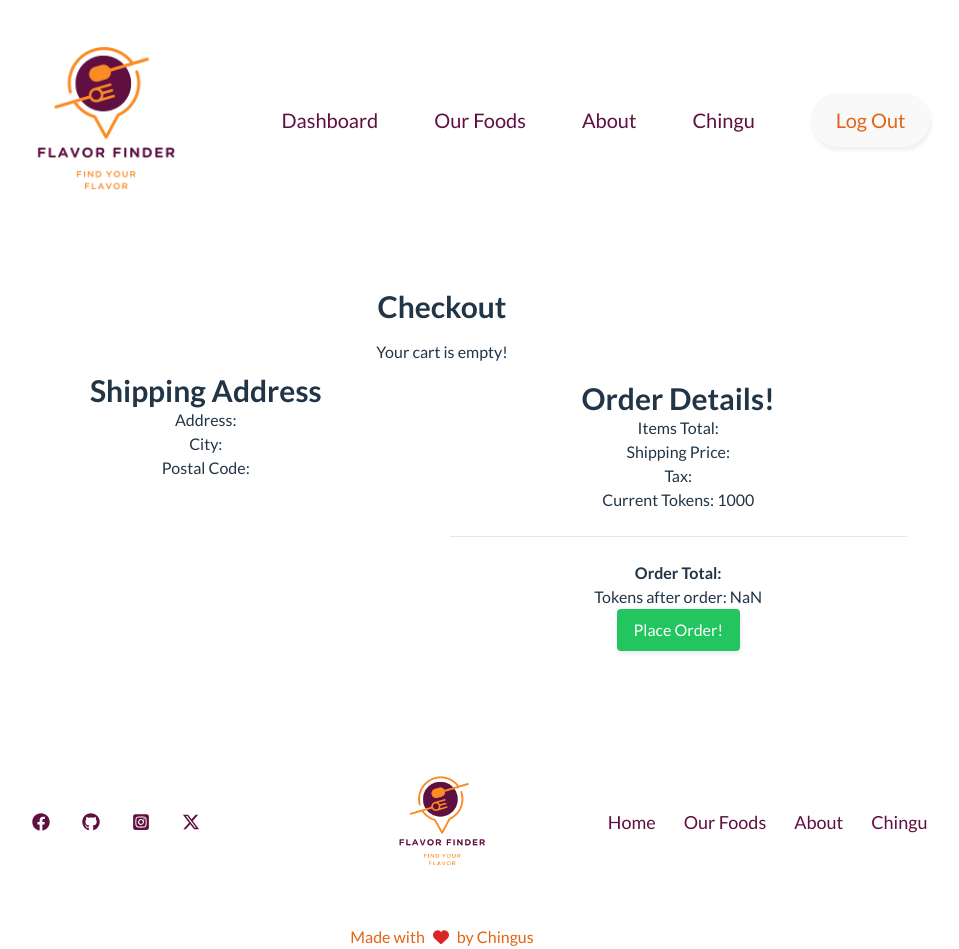
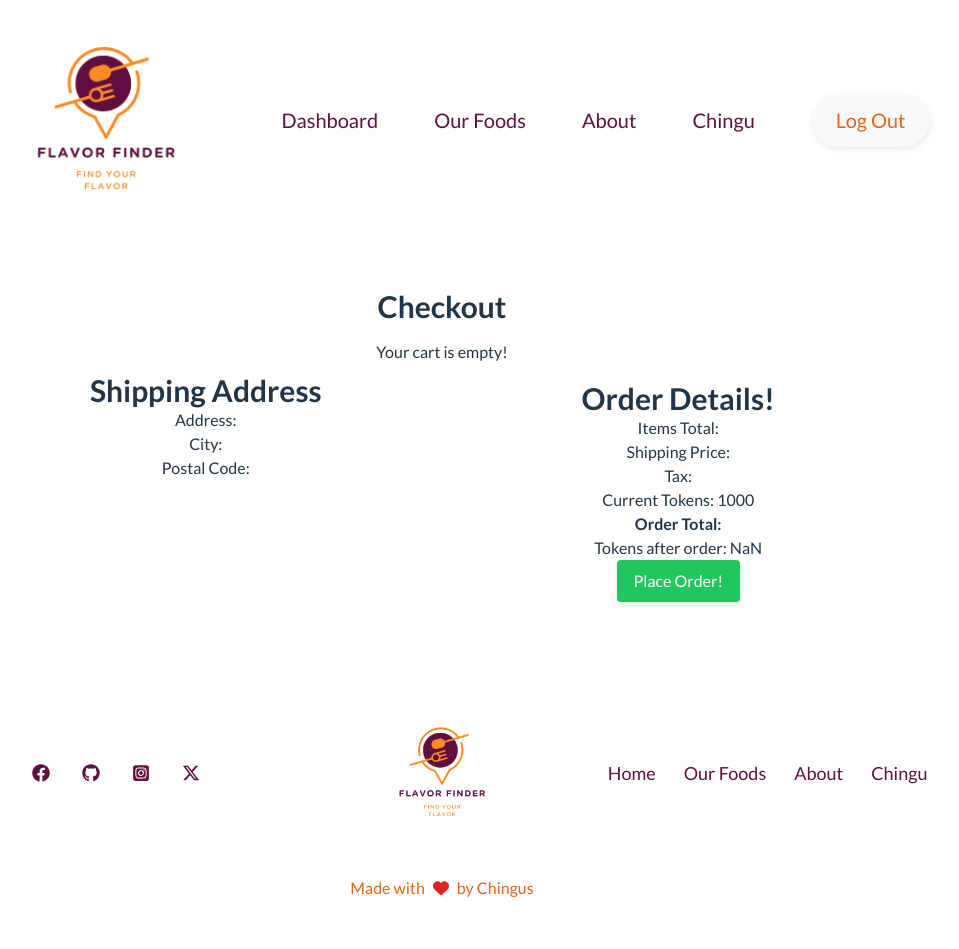
Before and after one commit to chingu-voyages/v50-tier2-team-15, a React (Vite) app: page /checkout in a window 1280 px wide. Shown: the whole page, without its empty margins (198-1157 px from the left). After the commit the page ends 900 px from the top, so only its background shows below. Built offline with nearby package versions, Linux system fonts and the light colour scheme; sample sign-in values are in the browser's storage.

Commit message:
chore: Remove unnecessary line break and horizontal row in OrderScreen component

```diff
--- a/src/screens/OrderScreen.jsx
+++ b/src/screens/OrderScreen.jsx
@@ -139,9 +139,6 @@ const OrderScreen = () => {
             <div>Shipping Price: {shippingPrice}</div>
             <div>Tax: {taxPrice}</div>
             <div>Current Tokens: {currency}</div>
-            <br />
-            <hr />
-            <br />
             <div className="font-bold">Order Total: {totalPrice}</div>
             <div>Tokens after order: {currency - totalPrice}</div>
           </div>
```
